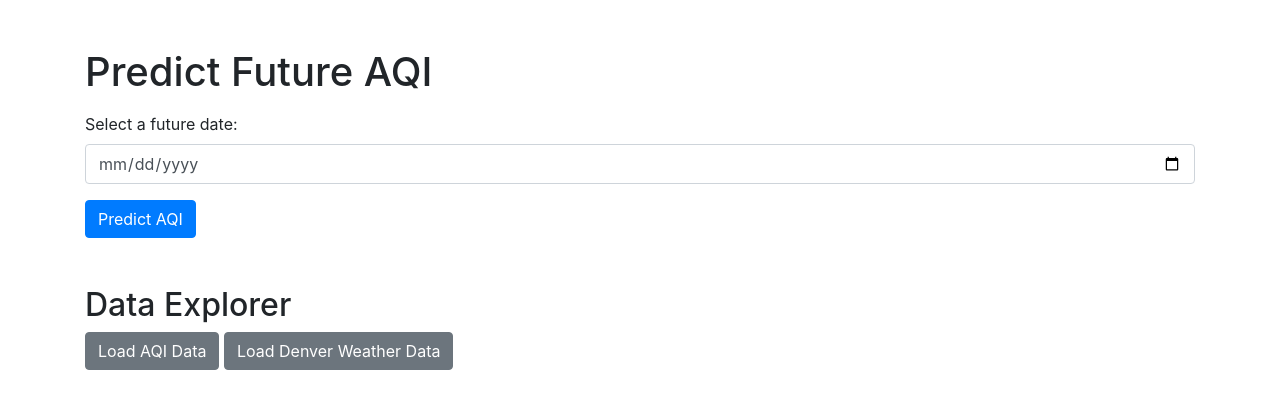
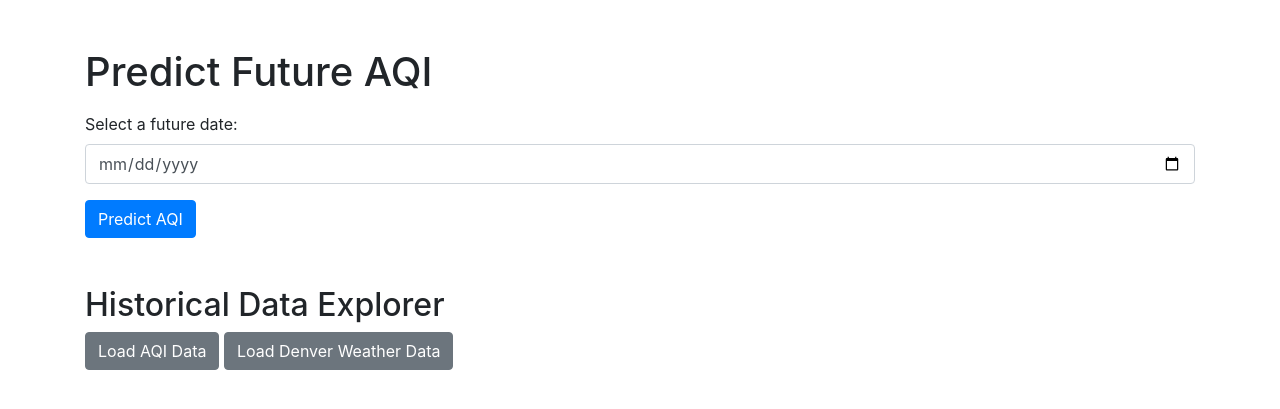
Before and after one commit to cberg5/DenverAQIPrediction, a Flask app: page / in a window 1280 px wide. Shown: the top 409 px of the page. Run offline with Flask 3, Linux system fonts and the light colour scheme; parts of the project's set-up code (start-up, migrations or seed data) failed here and were passed over; some libraries are stand-ins or nearby versions.

```diff
--- a/web_app/routes.py
+++ b/web_app/routes.py
@@ -15,7 +15,7 @@ main = Blueprint('main', __name__)
 bucket_name = 'weather-aqi-data-storage'
 model_file_path = 'models/trained_model.pkl'
 aqi_data_file_path = 'combined_aqi_2014_2024.csv'  # AQI data file in GCS
-weather_data_file_path = 'denver_weather_2014_2024.csv'  # Denver weather data file in GCS
+weather_data_file_path = 'weather/denver_weather_2014_2024.csv'  # Denver weather data file in GCS
 historical_data_file_path = 'merged_weather_aqi_2014_2024.csv'  # Historical data for prediction
 
 def download_file_from_gcs(bucket_name, file_path):
--- a/web_app/templates/index.html
+++ b/web_app/templates/index.html
@@ -20,7 +20,7 @@
 
         <!-- New buttons for loading data -->
         <div class="mt-5">
-            <h2>Data Explorer</h2>
+            <h2>Historical Data Explorer</h2>
             <button id="load-aqi-data" class="btn btn-secondary">Load AQI Data</button>
             <button id="load-weather-data" class="btn btn-secondary">Load Denver Weather Data</button>
         </div>
```
